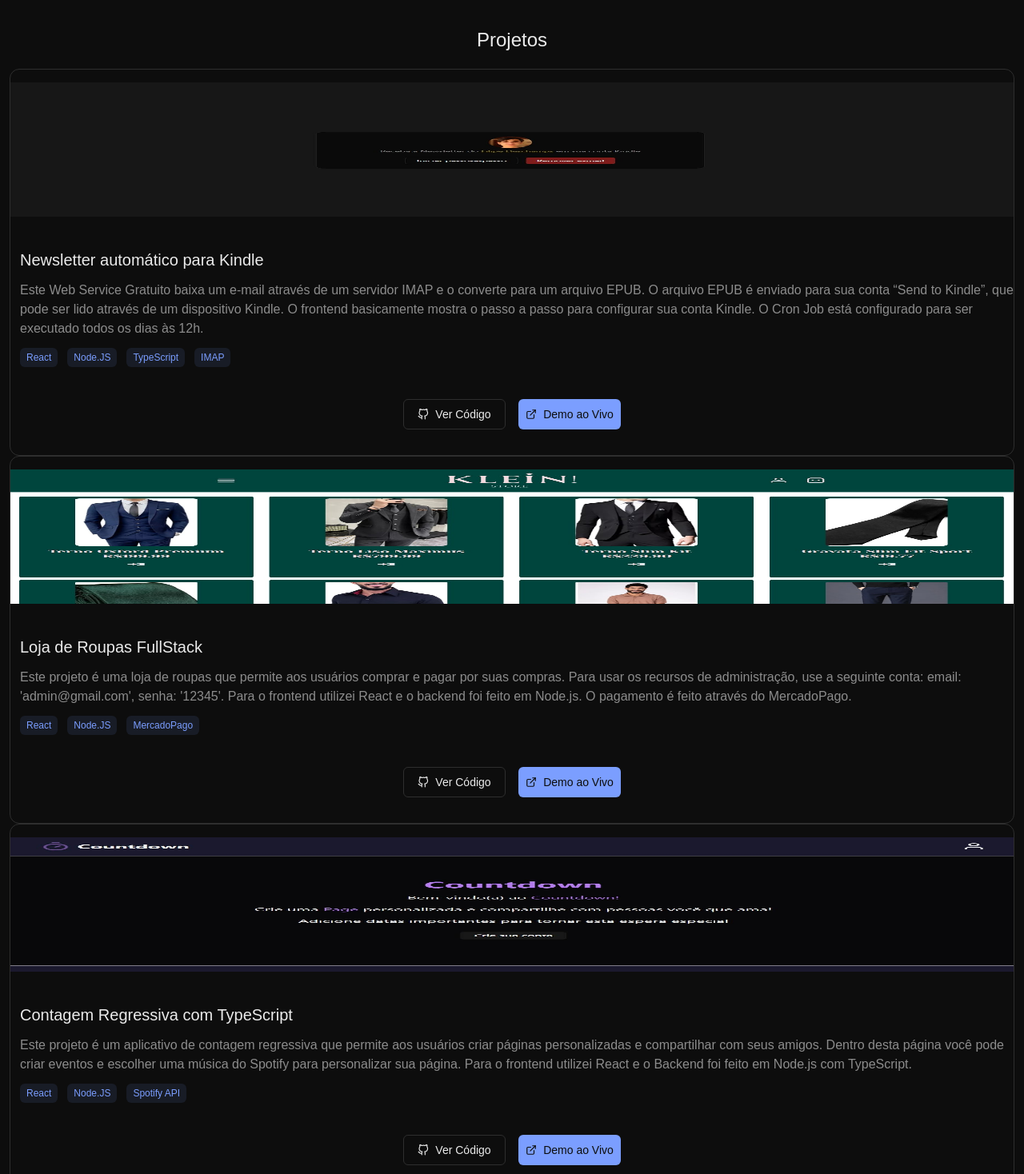
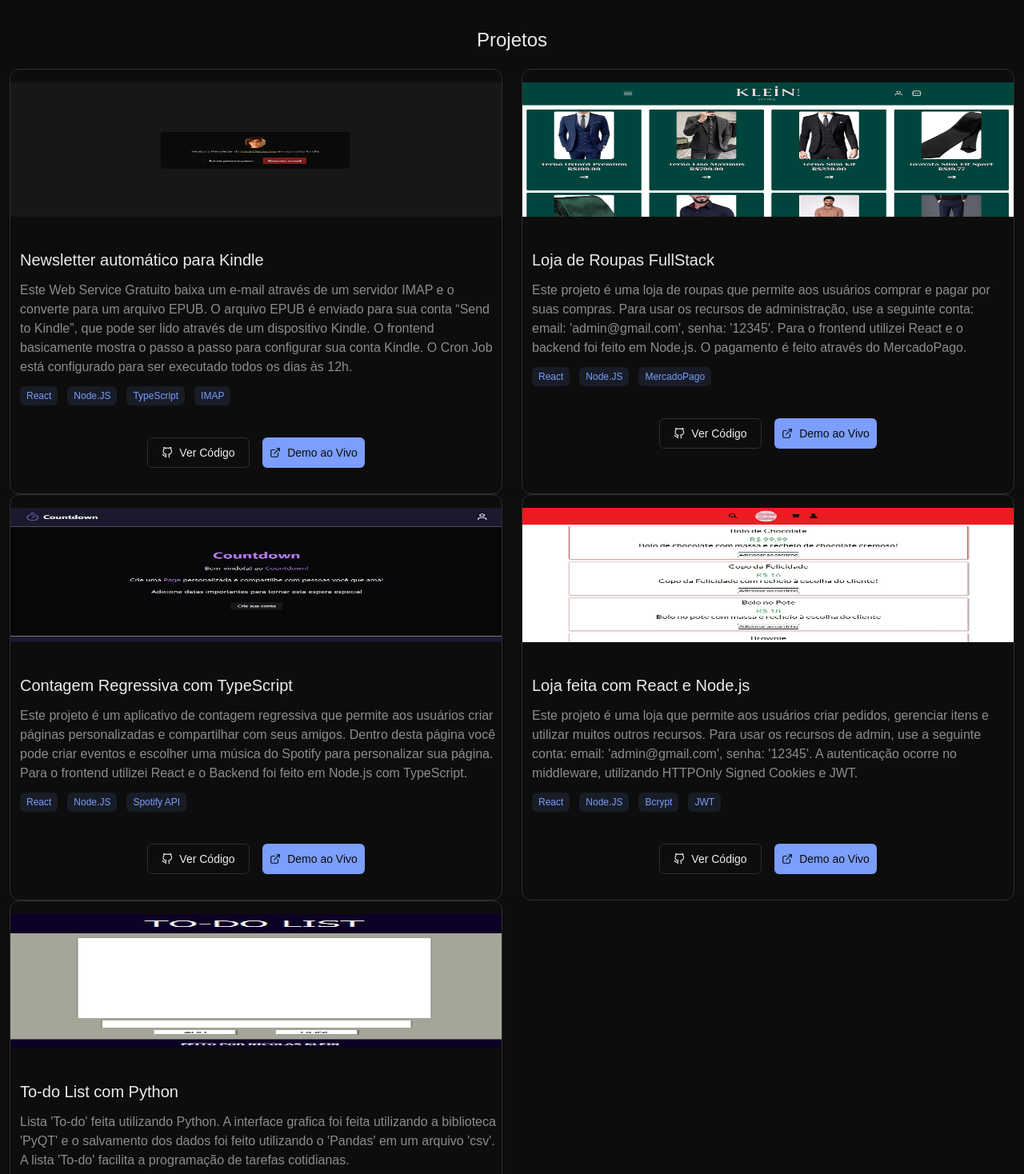
Before and after one commit to nicolaskleinaraujo/portfolio-typescript, a React (Vite) app in the folder frontend/: page / in a window 1280 px wide. Shown: the part 1288-2756 px from the top of the page at 80% size. Built offline with nearby package versions, Linux system fonts and the light colour scheme; no server answers.

Commit message:
adds styles to the projects page

```diff
--- a/frontend/src/components/Projects.tsx
+++ b/frontend/src/components/Projects.tsx
@@ -5,14 +5,12 @@ const Projects = () => {
         <div className="flex flex-col justify-center items-center text-center text-[#EBEBEB] mt-8">
             <h2 className="text-2xl mb-5">Projetos</h2>
 
+            <div className="grid md:grid-cols-2">
                 <div className="border-1 border-[#2E2E2E] rounded-xl mx-3 py-4 hover:border-[#7B9EFF]/50 transition-all duration-300">
                     <img src="./projects-photos/automailer_img.jpg" alt="Project Image" className="w-full h-42" />
-
                     <div className="my-10 ml-3">
                         <h2 className="text-left text-xl">Newsletter automático para Kindle</h2>
-
-                    <p className="text-left text-[#8C8C8C] my-3">Este Web Service Gratuito baixa um e-mail através de um servidor IMAP e o converte para um arquivo EPUB. O arquivo EPUB é enviado para sua conta “Send to Kindle”, que pode ser lido através de um dispositivo Kindle. O frontend basicamente mostra o passo a passo para configurar sua conta Kindle. O Cron Job está configurado para ser executado todos os dias às 12h.</p>
-
+                        <p className="text-left text-[#8C8C8C] my-3 pr-1">Este Web Service Gratuito baixa um e-mail através de um servidor IMAP e o converte para um arquivo EPUB. O arquivo EPUB é enviado para sua conta “Send to Kindle”, que pode ser lido através de um dispositivo Kindle. O frontend basicamente mostra o passo a passo para configurar sua conta Kindle. O Cron Job está configurado para ser executado todos os dias às 12h.</p>
                         <div className="flex text-left text-xs space-x-3">
                             <span className="bg-[#7B9EFF]/10 text-[#7B9EFF] px-2 py-1 rounded-md">React</span>
                             <span className="bg-[#7B9EFF]/10 text-[#7B9EFF] px-2 py-1 rounded-md">Node.JS</span>
@@ -20,63 +18,48 @@ const Projects = () => {
                             <span className="bg-[#7B9EFF]/10 text-[#7B9EFF] px-2 py-1 rounded-md">IMAP</span>
                         </div>
                     </div>
-
                     <nav className="flex justify-center space-x-4 mb-4">
                         <a href="https://github.com/nicolaskleinaraujo/node-automail" target="_blank" className="inline-flex items-center justify-center  border-1 border-[#2E2E2E] rounded-md gap-2 px-2 py-2 font-medium text-sm w-32 hover:bg-[#262626] transition-all"><FiGithub /> Ver Código</a>
                         <a href="https://node-automail.nkportfolio.tech" target="_blank" className="inline-flex items-center justify-center rounded-md gap-2 px-2 py-2 font-medium text-sm w-32 text-[#0D0D0D] bg-[#7B9EFF] transition-all hover:bg-[#7B9EFF]/85"><FiExternalLink /> Demo ao Vivo</a>
                     </nav>
                 </div>
-
                 <div className="border-1 border-[#2E2E2E] rounded-xl mx-3 py-4 hover:border-[#7B9EFF]/50 transition-all duration-300">
                     <img src="./projects-photos/clothing_img.jpg" alt="Project Image" className="w-full h-42" />
-
                     <div className="my-10 ml-3">
                         <h2 className="text-left text-xl">Loja de Roupas FullStack</h2>
-
-                    <p className="text-left text-[#8C8C8C] my-3">Este projeto é uma loja de roupas que permite aos usuários comprar e pagar por suas compras. Para usar os recursos de administração, use a seguinte conta: email: 'admin@gmail.com', senha: '12345'. Para o frontend utilizei React e o backend foi feito em Node.js. O pagamento é feito através do MercadoPago.</p>
-
+                        <p className="text-left text-[#8C8C8C] my-3 pr-1">Este projeto é uma loja de roupas que permite aos usuários comprar e pagar por suas compras. Para usar os recursos de administração, use a seguinte conta: email: 'admin@gmail.com', senha: '12345'. Para o frontend utilizei React e o backend foi feito em Node.js. O pagamento é feito através do MercadoPago.</p>
                         <div className="flex text-left text-xs space-x-3">
                             <span className="bg-[#7B9EFF]/10 text-[#7B9EFF] px-2 py-1 rounded-md">React</span>
                             <span className="bg-[#7B9EFF]/10 text-[#7B9EFF] px-2 py-1 rounded-md">Node.JS</span>
                             <span className="bg-[#7B9EFF]/10 text-[#7B9EFF] px-2 py-1 rounded-md">MercadoPago</span>
                         </div>
                     </div>
-
                     <nav className="flex justify-center space-x-4 mb-4">
                         <a href="https://github.com/nicolaskleinaraujo/clothing-project" target="_blank" className="inline-flex items-center justify-center  border-1 border-[#2E2E2E] rounded-md gap-2 px-2 py-2 font-medium text-sm w-32 hover:bg-[#262626] transition-all"><FiGithub /> Ver Código</a>
                         <a href="https://klein-store.nkportfolio.tech" target="_blank" className="inline-flex items-center justify-center rounded-md gap-2 px-2 py-2 font-medium text-sm w-32 text-[#0D0D0D] bg-[#7B9EFF] transition-all hover:bg-[#7B9EFF]/85"><FiExternalLink /> Demo ao Vivo</a>
                     </nav>
                 </div>
-
                 <div className="border-1 border-[#2E2E2E] rounded-xl mx-3 py-4 hover:border-[#7B9EFF]/50 transition-all duration-300">
                     <img src="./projects-photos/countdown_img.jpg" alt="Project Image" className="w-full h-42" />
-
                     <div className="my-10 ml-3">
                         <h2 className="text-left text-xl">Contagem Regressiva com TypeScript</h2>
-
-                    <p className="text-left text-[#8C8C8C] my-3">Este projeto é um aplicativo de contagem regressiva que permite aos usuários criar páginas personalizadas e compartilhar com seus amigos. Dentro desta página você pode criar eventos e escolher uma música do Spotify para personalizar sua página. Para o frontend utilizei React e o Backend foi feito em Node.js com TypeScript.</p>
-
+                        <p className="text-left text-[#8C8C8C] my-3 pr-1">Este projeto é um aplicativo de contagem regressiva que permite aos usuários criar páginas personalizadas e compartilhar com seus amigos. Dentro desta página você pode criar eventos e escolher uma música do Spotify para personalizar sua página. Para o frontend utilizei React e o Backend foi feito em Node.js com TypeScript.</p>
                         <div className="flex text-left text-xs space-x-3">
                             <span className="bg-[#7B9EFF]/10 text-[#7B9EFF] px-2 py-1 rounded-md">React</span>
                             <span className="bg-[#7B9EFF]/10 text-[#7B9EFF] px-2 py-1 rounded-md">Node.JS</span>
                             <span className="bg-[#7B9EFF]/10 text-[#7B9EFF] px-2 py-1 rounded-md">Spotify API</span>
                         </div>
                     </div>
-
                     <nav className="flex justify-center space-x-4 mb-4">
                         <a href="https://github.com/nicolaskleinaraujo/countdown" target="_blank" className="inline-flex items-center justify-center  border-1 border-[#2E2E2E] rounded-md gap-2 px-2 py-2 font-medium text-sm w-32 hover:bg-[#262626] transition-all"><FiGithub /> Ver Código</a>
                         <a href="https://countdown.nkportfolio.tech" target="_blank" className="inline-flex items-center justify-center rounded-md gap-2 px-2 py-2 font-medium text-sm w-32 text-[#0D0D0D] bg-[#7B9EFF] transition-all hover:bg-[#7B9EFF]/85"><FiExternalLink /> Demo ao Vivo</a>
                     </nav>
                 </div>
-
                 <div className="border-1 border-[#2E2E2E] rounded-xl mx-3 py-4 hover:border-[#7B9EFF]/50 transition-all duration-300">
                     <img src="./projects-photos/shop_img.jpg" alt="Project Image" className="w-full h-42" />
-
                     <div className="my-10 ml-3">
                         <h2 className="text-left text-xl">Loja feita com React e Node.js</h2>
-
-                    <p className="text-left text-[#8C8C8C] my-3">Este projeto é uma loja que permite aos usuários criar pedidos, gerenciar itens e utilizar muitos outros recursos. Para usar os recursos de admin, use a seguinte conta: email: 'admin@gmail.com', senha: '12345'. A autenticação ocorre no middleware, utilizando HTTPOnly Signed Cookies e JWT.</p>
-
+                        <p className="text-left text-[#8C8C8C] my-3 pr-1">Este projeto é uma loja que permite aos usuários criar pedidos, gerenciar itens e utilizar muitos outros recursos. Para usar os recursos de admin, use a seguinte conta: email: 'admin@gmail.com', senha: '12345'. A autenticação ocorre no middleware, utilizando HTTPOnly Signed Cookies e JWT.</p>
                         <div className="flex text-left text-xs space-x-3">
                             <span className="bg-[#7B9EFF]/10 text-[#7B9EFF] px-2 py-1 rounded-md">React</span>
                             <span className="bg-[#7B9EFF]/10 text-[#7B9EFF] px-2 py-1 rounded-md">Node.JS</span>
@@ -84,35 +67,30 @@ const Projects = () => {
                             <span className="bg-[#7B9EFF]/10 text-[#7B9EFF] px-2 py-1 rounded-md">JWT</span>
                         </div>
                     </div>
-
                     <nav className="flex justify-center space-x-4 mb-4">
                         <a href="https://github.com/nicolaskleinaraujo/shop-project" target="_blank" className="inline-flex items-center justify-center  border-1 border-[#2E2E2E] rounded-md gap-2 px-2 py-2 font-medium text-sm w-32 hover:bg-[#262626] transition-all"><FiGithub /> Ver Código</a>
                         <a href="https://shop-project.nkportfolio.tech" target="_blank" className="inline-flex items-center justify-center rounded-md gap-2 px-2 py-2 font-medium text-sm w-32 text-[#0D0D0D] bg-[#7B9EFF] transition-all hover:bg-[#7B9EFF]/85"><FiExternalLink /> Demo ao Vivo</a>
                     </nav>
                 </div>
-
                 <div className="border-1 border-[#2E2E2E] rounded-xl mx-3 py-4 hover:border-[#7B9EFF]/50 transition-all duration-300">
                     {/* FIXME fix the image proportion on mobile resolution */}
                     <img src="./projects-photos/todo_list_img.jpg" alt="Project Image" className="w-full h-42" />
-
                     <div className="my-10 ml-3">
                         <h2 className="text-left text-xl">To-do List com Python</h2>
-
-                    <p className="text-left text-[#8C8C8C] my-3">Lista 'To-do' feita utilizando Python. A interface grafica foi feita utilizando a biblioteca 'PyQT' e o salvamento dos dados foi feito utilizando o 'Pandas' em um arquivo 'csv'. A lista 'To-do' facilita a programação de tarefas cotidianas.</p>
-
+                        <p className="text-left text-[#8C8C8C] my-3 pr-1">Lista 'To-do' feita utilizando Python. A interface grafica foi feita utilizando a biblioteca 'PyQT' e o salvamento dos dados foi feito utilizando o 'Pandas' em um arquivo 'csv'. A lista 'To-do' facilita a programação de tarefas cotidianas.</p>
                         <div className="flex text-left text-xs space-x-3">
                             <span className="bg-[#7B9EFF]/10 text-[#7B9EFF] px-2 py-1 rounded-md">Python</span>
                             <span className="bg-[#7B9EFF]/10 text-[#7B9EFF] px-2 py-1 rounded-md">Pandas</span>
                             <span className="bg-[#7B9EFF]/10 text-[#7B9EFF] px-2 py-1 rounded-md">PyQT</span>
                         </div>
                     </div>
-
                     <nav className="flex justify-center space-x-4 mb-4">
                         <a href="https://github.com/nicolaskleinaraujo/todo-list" target="_blank" className="inline-flex items-center justify-center  border-1 border-[#2E2E2E] rounded-md gap-2 px-2 py-2 font-medium text-sm w-32 hover:bg-[#262626] transition-all"><FiGithub /> Ver Código</a>
                         <a href="./todolist_app.zip" className="inline-flex items-center justify-center rounded-md gap-2 px-2 py-2 font-medium text-sm w-32 text-[#0D0D0D] bg-[#7B9EFF] transition-all hover:bg-[#7B9EFF]/85"><FiDownload /> Download</a>
                     </nav>
                 </div>
             </div>
+        </div>
     )
 }
 
```
Lines whose indentation alone changed are shown as unchanged.
